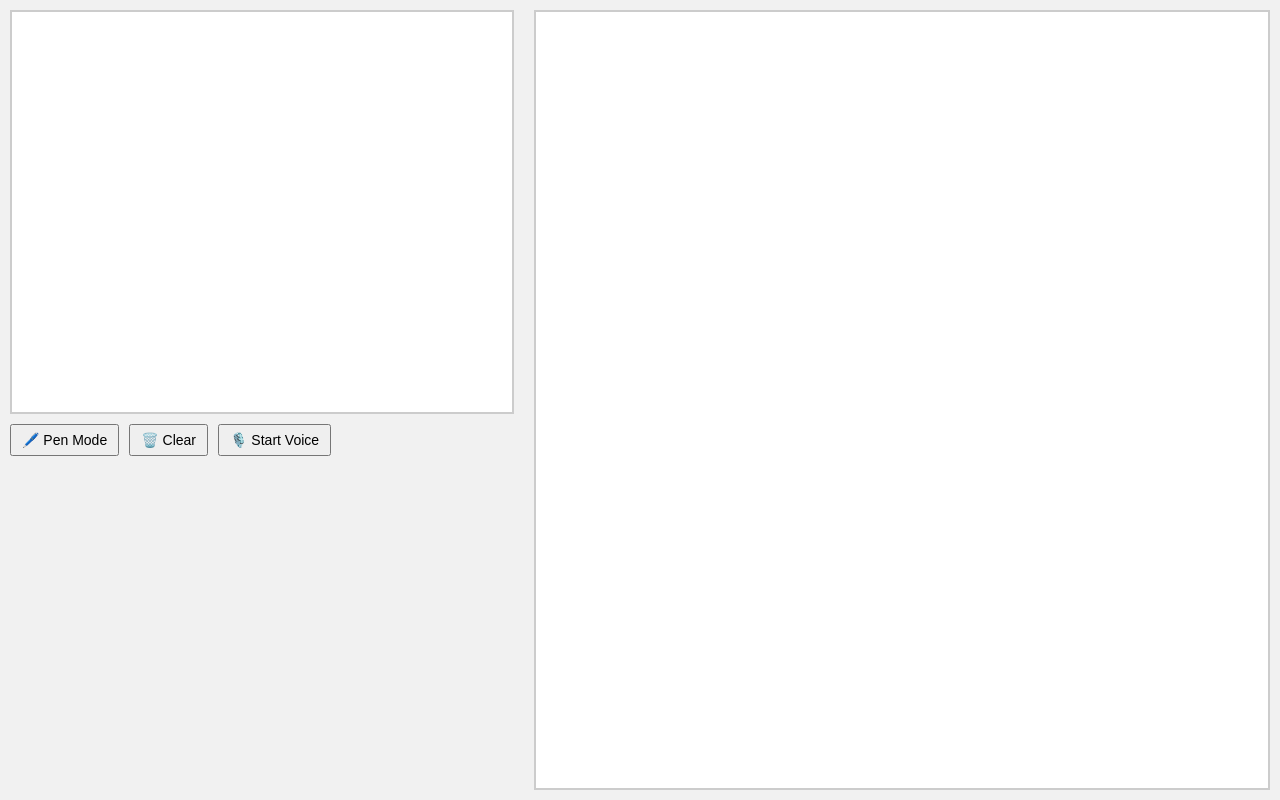
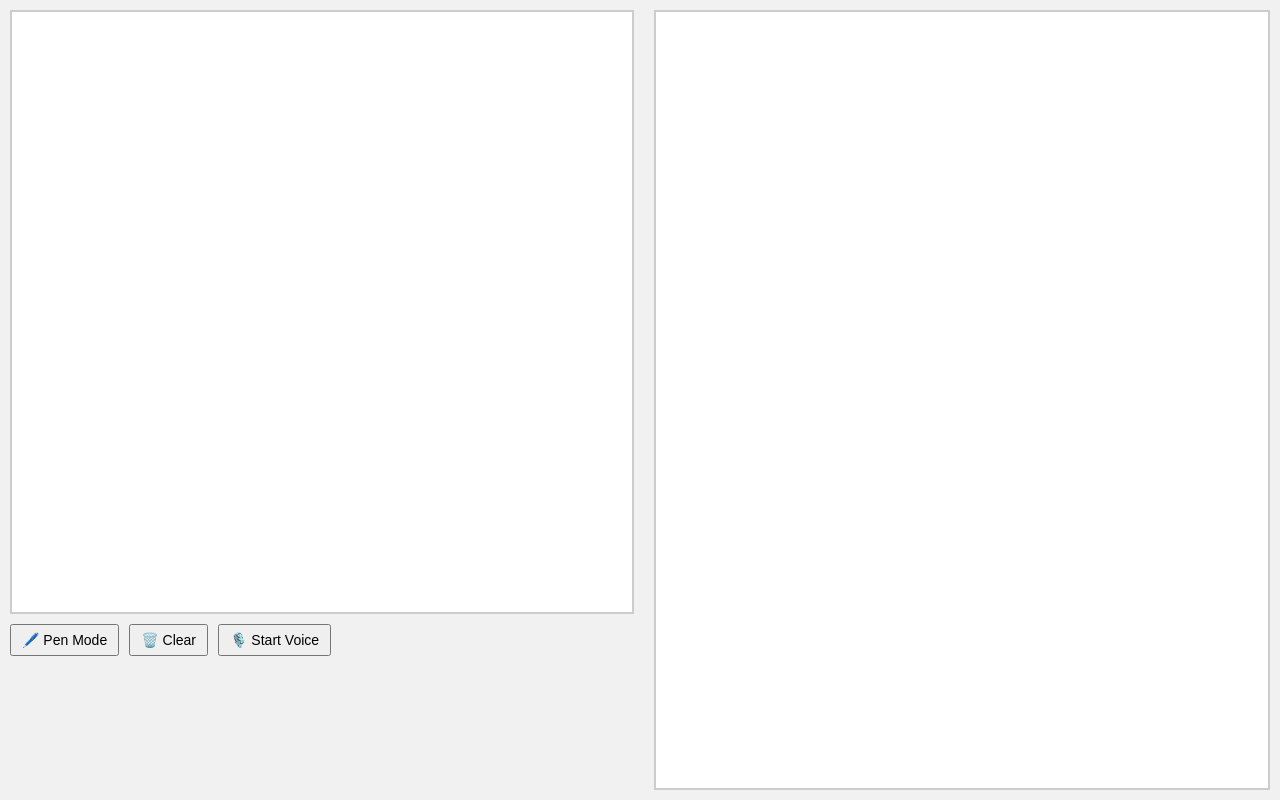
Before and after one commit to cout-hellohub/SpeakSketchAI, a website: page client/index.html in a window 1280 px wide. Drawn offline with nearby package versions, Linux system fonts and the light colour scheme.

Commit message:
Update index.html

```diff
--- a/client/index.html
+++ b/client/index.html
@@ -4,11 +4,12 @@
   <meta charset="UTF-8">
   <title>AI Whiteboard Assistant</title>
   <link rel="stylesheet" href="style.css">
+  <script src="https://cdn.jsdelivr.net/npm/marked/marked.min.js"></script>
 </head>
 <body>
   <div class="container">
     <div class="canvas-wrapper">
-      <canvas id="whiteboard" width="500" height="400"></canvas>
+      <canvas id="whiteboard" width="620" height="600"></canvas>
       <div class="tool-buttons">
         <button id="penBtn">🖊️ Pen Mode</button>
         <button id="clearBtn">🗑️ Clear</button>
```
